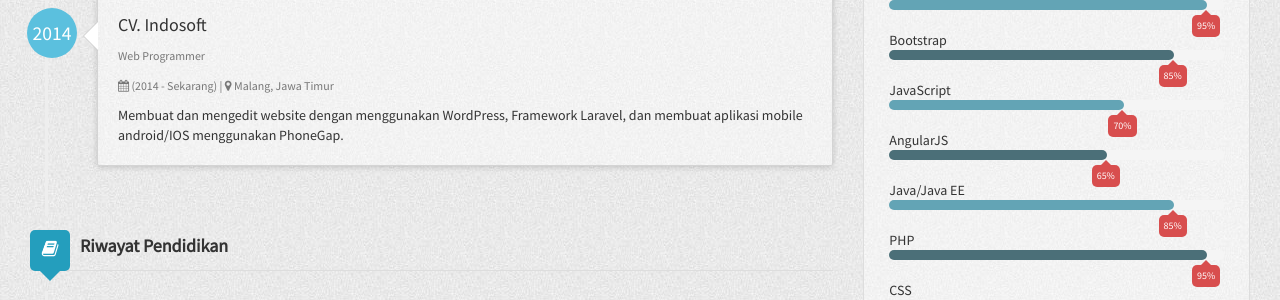
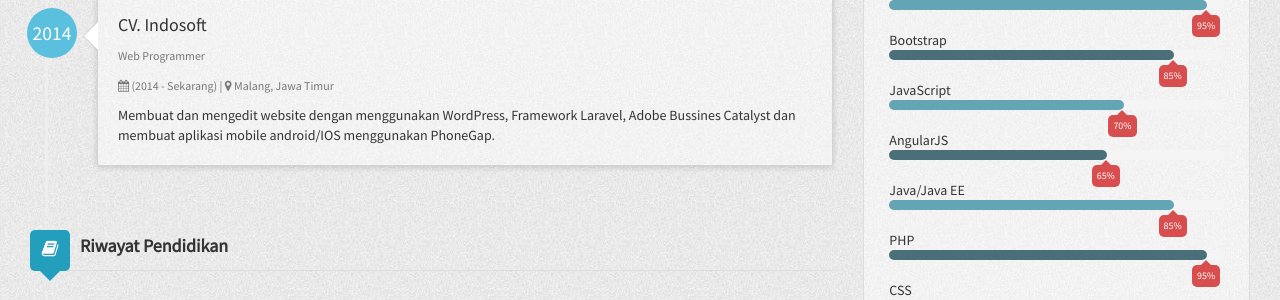
Before and after one commit to D-E-F-E-A-T/my-resume-1, a Jekyll site: the page built from index.html, in a window 1280 px wide. Shown: the part 293-593 px from the top of the page. Built offline with Jekyll 4.4.1, drawn with Linux system fonts in a browser that asks for light colours; nearby versions of some CDN libraries.

Commit message:
Update _config.yml

```diff
--- a/_config.yml
+++ b/_config.yml
@@ -33,7 +33,7 @@ author:
       title: Web Programmer
       started: 2014
       duration: (2014 - Sekarang)
-      description: Membuat dan mengedit website dengan menggunakan WordPress, Framework Laravel, dan membuat aplikasi mobile android/IOS menggunakan PhoneGap.
+      description: Membuat dan mengedit website dengan menggunakan WordPress, Framework Laravel, Adobe Bussines Catalyst dan membuat aplikasi mobile android/IOS menggunakan PhoneGap.
   educationHistory:
     - education1:
       organization: Universitas Brawijaya
```
